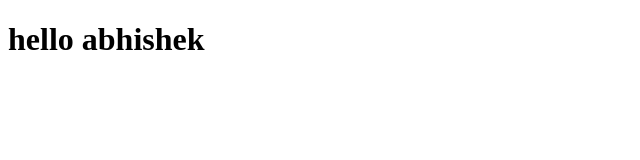
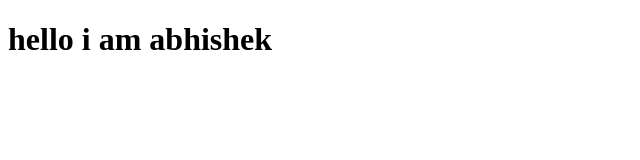
Before and after one commit to Abhi2003up/htmlclass, a plain HTML site: page index.html in a window 1280 px wide. Shown: the whole page, without its empty margins (0-640 px from the left). Drawn offline with Linux system fonts and the light colour scheme.

Commit message:
Update index.html

```diff
--- a/index.html
+++ b/index.html
@@ -5,8 +5,8 @@
     <meta name="viewport" content="width=device-width, initial-scale=1.0">
     <title>Document</title>
 </head>
-<h1>hello abhishek</h1>
+
 <body>
-
+    <h1>hello i am abhishek</h1>
 </body>
 </html>
```
